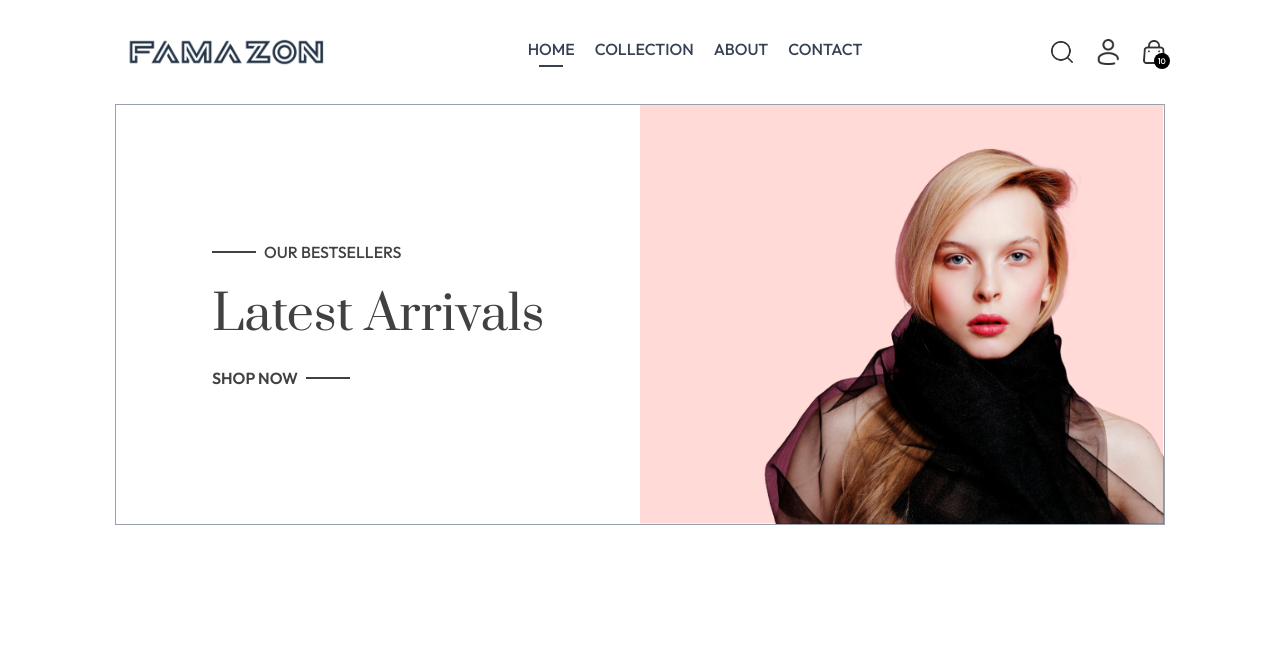
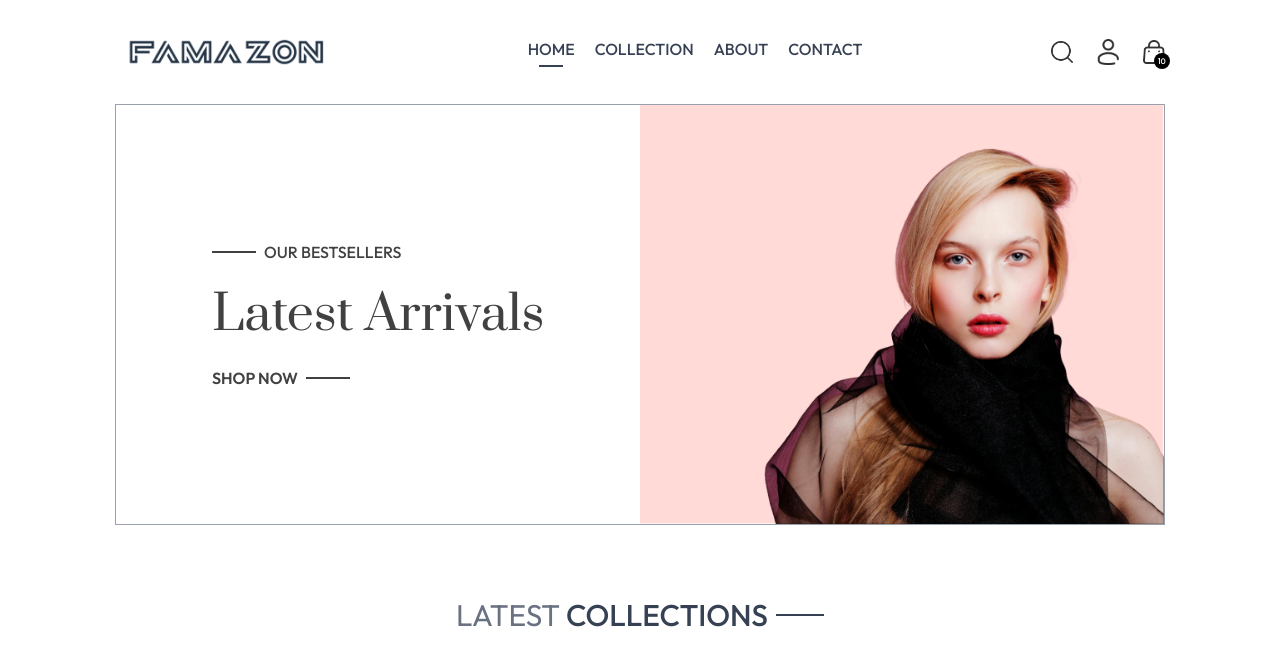
Before and after one commit to namanmahajan2020/Famazon, a React (Vite) app in the folder frontend/: page / in a window 1280 px wide. Shown: the top 666 px of the page. Built offline with nearby package versions, Linux system fonts and the light colour scheme; a web font is replaced by a local one.

Commit message:
title component

```diff
--- a/frontend/src/components/LatestCollection.jsx
+++ b/frontend/src/components/LatestCollection.jsx
@@ -1,11 +1,17 @@
-import React from 'react'
+import React, { useContext } from 'react'
+import { ShopContext } from '../context/ShopContext';
+import Title from './Title';
 
 const LatestCollection = () => {
+    const {products} = useContext(ShopContext);
   return (
-    <div>
-
+    <div className='my-10'>
+      <div className='text-center py-8 text-3xl'>
+        <Title text1={'LATEST'} text2={'COLLECTIONS'}/>
+        <p></p>
+      </div>
     </div>
   )
 }
 
-export default LatestCollection
+export default LatestCollection;
--- /dev/null
+++ b/frontend/src/components/Title.jsx
@@ -0,0 +1,12 @@
+import React from 'react'
+
+const Title = ({text1,text2}) => {
+  return (
+    <div className='inline-flex gap-2 items-center mb-3'>
+      <p className='text-gray-500'>{text1} <span className='text-gray-700 font-medium'>{text2}</span> </p>
+      <p className='w-8 sm:w-12 h-[1px] sm:h-[2px] bg-gray-700'></p>
+    </div>
+  )
+}
+
+export default Title
--- a/frontend/src/main.jsx
+++ b/frontend/src/main.jsx
@@ -3,9 +3,12 @@
 import './index.css'
 import App from './App.jsx'
 import { BrowserRouter } from 'react-router-dom'
+import ShopContextProvider from './context/ShopContext.jsx'
 
 createRoot(document.getElementById('root')).render(
   <BrowserRouter>
-    <App />
-  </BrowserRouter>,
+    <ShopContextProvider>
+      <App />
+    </ShopContextProvider>
+  </BrowserRouter>
 )
--- a/frontend/src/pages/Home.jsx
+++ b/frontend/src/pages/Home.jsx
@@ -6,7 +6,7 @@
   return (
     <div>
       <Hero />
-      <LatestCollection />
+      <LatestCollection/>
     </div>
   )
 }
```
